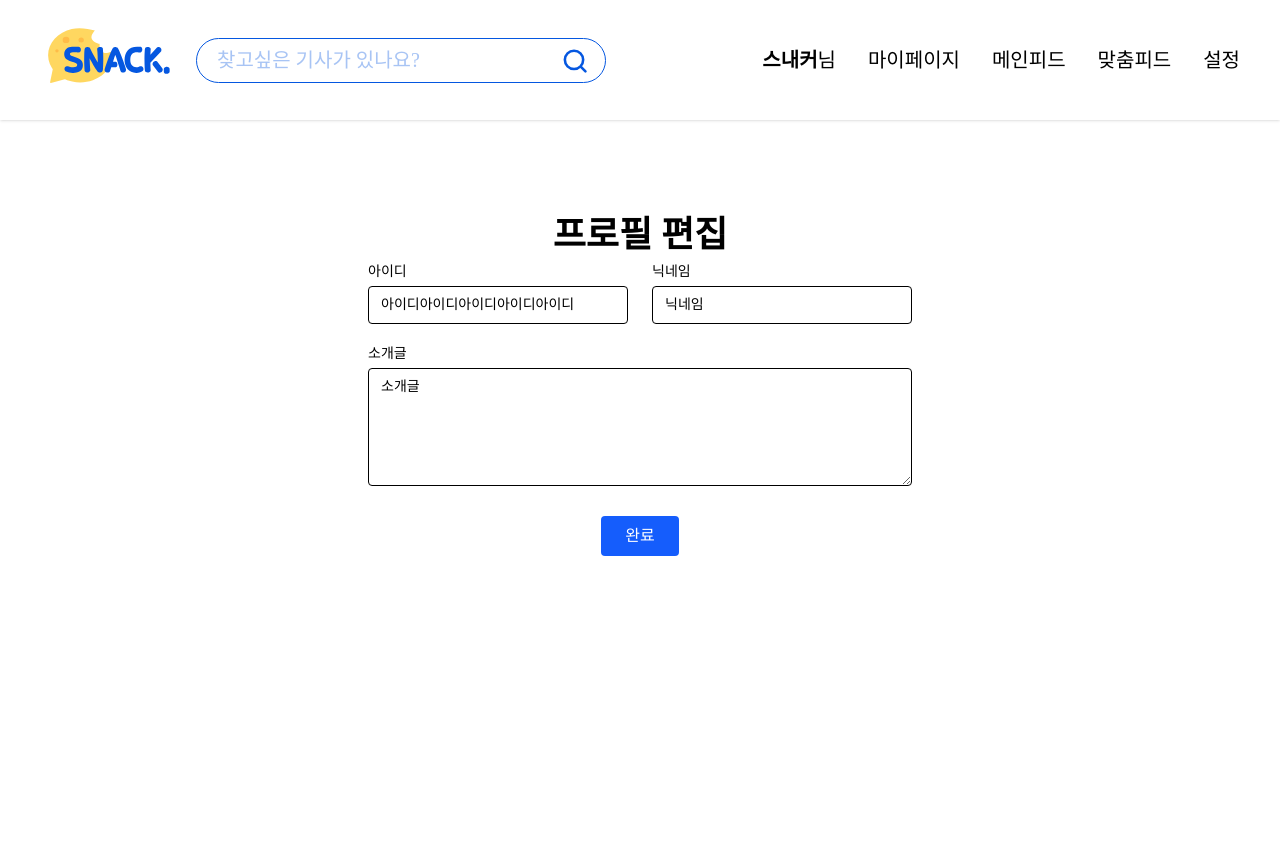
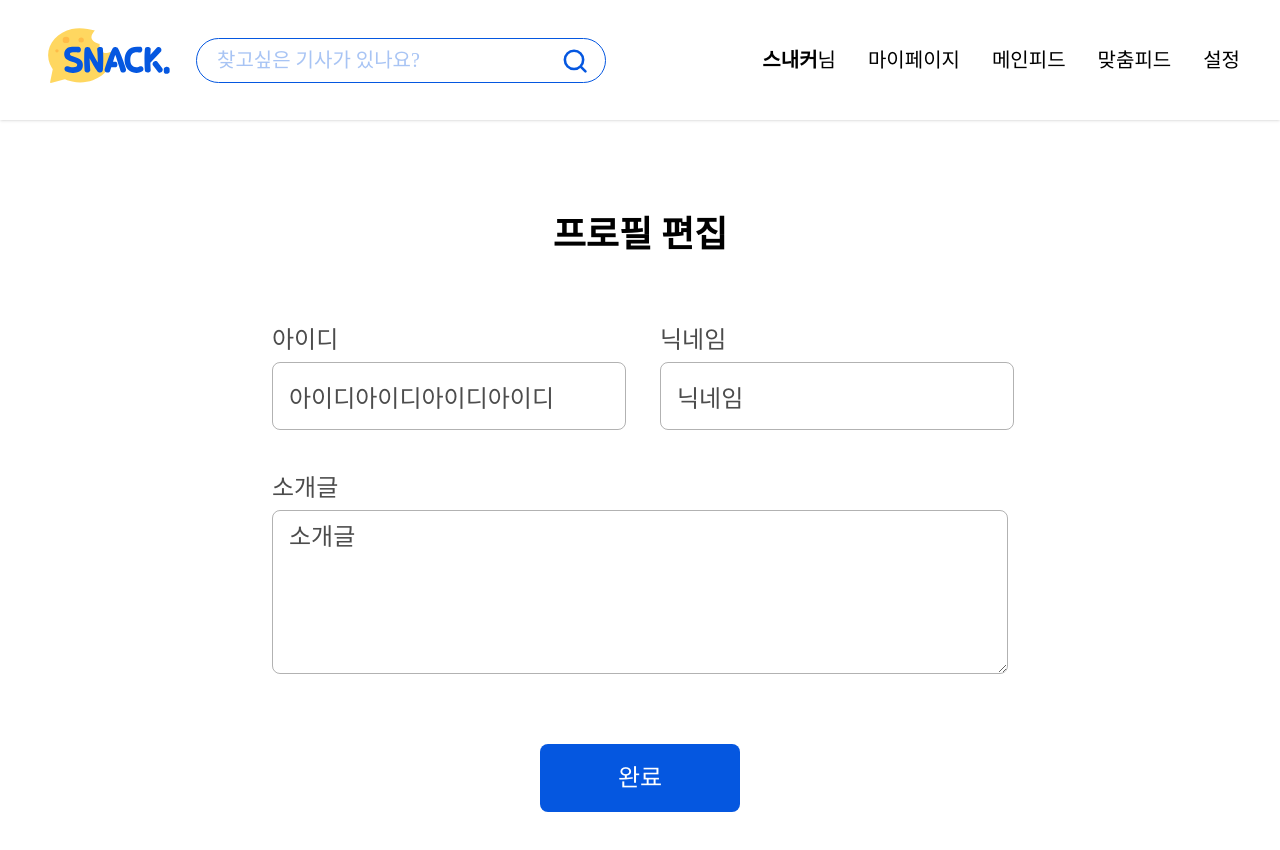
Before and after one commit to Umc8th-Snack/Front-end, a React (Vite) app: page /mypage/edit-profile in a window 1280 px wide. Shown: the top 850 px of the page. Before the commit the page ends 800 px from the top, so only its background shows below. Built offline with nearby package versions, Linux system fonts and the light colour scheme; no server answers; a web font is replaced by a local one.

Commit message:
fix: 프로필편집 페이지 수정

```diff
--- a/src/pages/my/EditProfilePage.tsx
+++ b/src/pages/my/EditProfilePage.tsx
@@ -4,7 +4,7 @@ import { useNavigate } from 'react-router-dom';
 const EditProfilePage = () => {
     const navigate = useNavigate();
     const [form, setForm] = useState({
-        id: '아이디아이디아이디아이디아이디',
+        id: '아이디아이디아이디아이디',
         nickname: '닉네임',
         bio: '소개글',
     });
@@ -20,46 +20,52 @@ const EditProfilePage = () => {
     };
 
     return (
-        <div className="mx-auto max-w-xl px-4 py-12">
+        <div className="mx-auto max-w-3xl px-4 py-12">
             <h1 className="text-36px-semibold mt-10 text-center">프로필 편집</h1>
 
-            <div className="mb-4 grid grid-cols-1 gap-4 sm:grid-cols-2 sm:gap-6">
-                <label className="mb-1 block text-sm">
+            {/* 아이디 + 닉네임 */}
+            <div className="mt-15 mb-4 grid justify-center gap-10 sm:grid-cols-1 md:grid-cols-2">
+                <label className="text-24px-medium text-black-70 block">
                     아이디
                     <input
                         name="id"
                         value={form.id}
                         onChange={handleChange}
-                        className="mt-1 w-full rounded border px-3 py-2"
+                        className="border-black-30 text-24px-medium text-black-70 mt-1 h-[68px] w-[354px] rounded-[8px] border px-4 py-2 text-base"
                     />
                 </label>
 
-                <label className="mb-1 block text-sm">
+                <label className="text-24px-medium text-black-70 block">
                     닉네임
                     <input
                         name="nickname"
                         value={form.nickname}
                         onChange={handleChange}
-                        className="mt-1 w-full rounded border px-3 py-2"
+                        className="border-black-30 text-24px-medium text-black-70 mt-1 h-[68px] w-[354px] rounded-[8px] border px-4 py-2 text-base"
                     />
                 </label>
             </div>
 
-            <div className="mb-6">
-                <label className="mb-1 block text-sm">
+            {/* 소개글 */}
+            <div className="mt-10 flex justify-center">
+                <label className="text-24px-medium text-black-70 block w-full max-w-[749px]">
                     소개글
                     <textarea
                         name="bio"
                         value={form.bio}
                         onChange={handleChange}
                         rows={5}
-                        className="mt-1 w-full rounded border px-3 py-2"
+                        className="border-black-30 text-24px-medium text-black-70 mt-1 h-[164px] w-full rounded-[8px] border px-4 py-2 text-base"
                     />
                 </label>
             </div>
 
-            <div className="text-center">
-                <button onClick={handleSubmit} className="rounded bg-blue-600 px-6 py-2 text-white hover:bg-blue-700">
+            {/* 완료 버튼 */}
+            <div className="mt-15 text-center">
+                <button
+                    onClick={handleSubmit}
+                    className="bg-main text-24px-medium h-[68px] w-[200px] cursor-pointer rounded-[8px] px-8 py-3 text-white hover:bg-blue-700"
+                >
                     완료
                 </button>
             </div>
--- a/src/pages/my/components/Profile.tsx
+++ b/src/pages/my/components/Profile.tsx
@@ -13,7 +13,7 @@ const Profile = () => {
             <div className="flex items-center justify-between gap-92">
                 <p className="text-20px-medium text-black-30 mt-6">소개글을 작성해보세요!</p>
                 <Link to="/mypage/edit-profile">
-                    <button className="bg-main text-18px-medium mt-4 rounded-[8px] px-4 py-2 text-white hover:bg-blue-700">
+                    <button className="bg-main text-18px-medium mt-4 cursor-pointer rounded-[8px] px-4 py-2 text-white hover:bg-blue-700">
                         프로필 편집
                     </button>
                 </Link>
```
